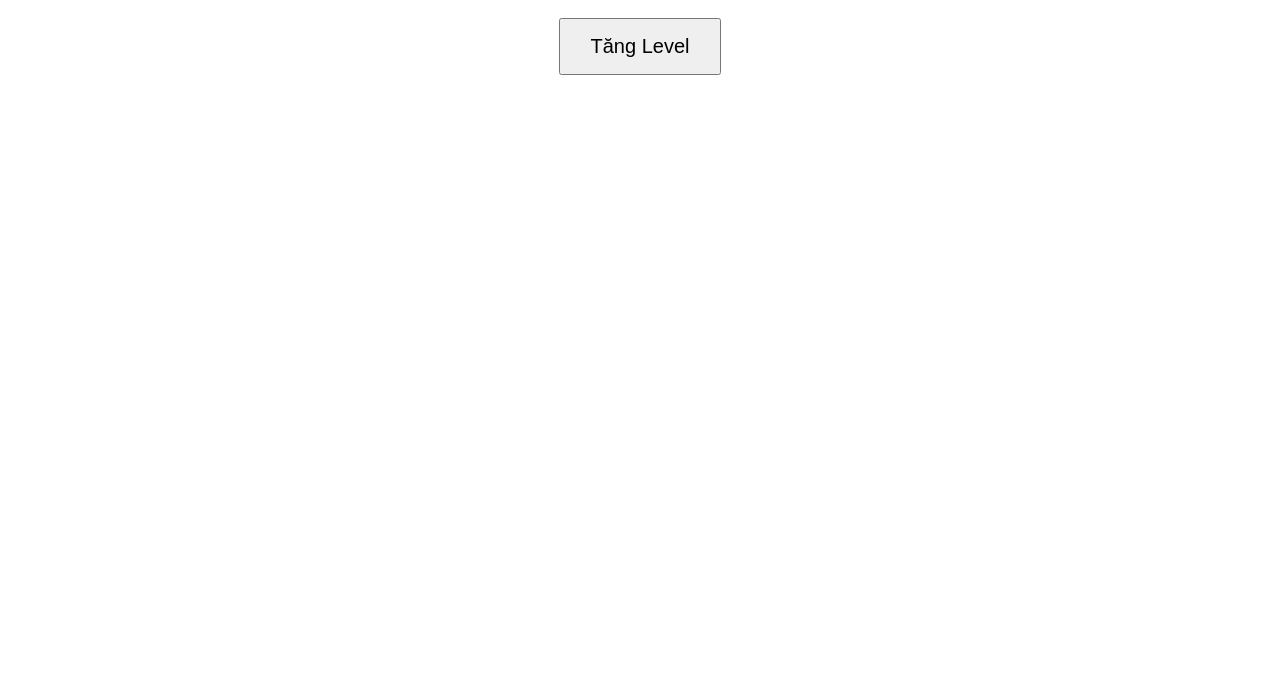
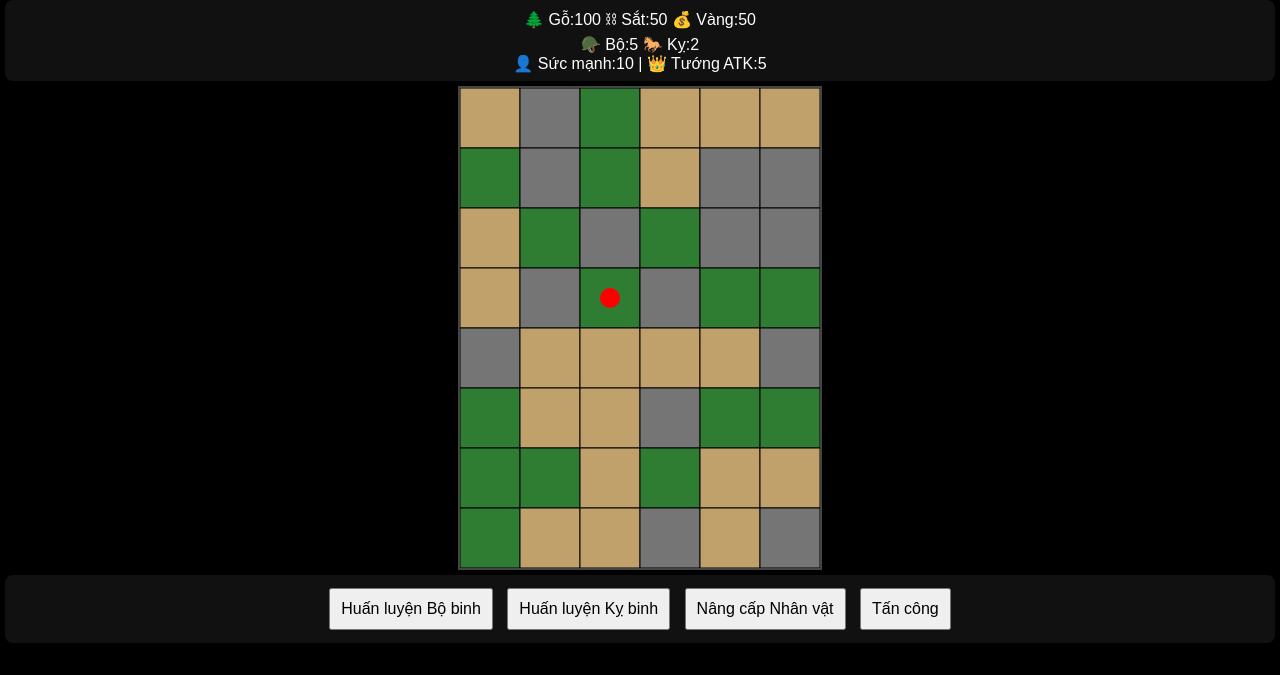
Before and after one commit to chiyendan22-rgb/Public, a plain HTML site: page index.html in a window 1280 px wide. Shown: the part 125-800 px from the top of the page. Drawn offline with Linux system fonts and the light colour scheme.

Commit message:
Add files via upload

```diff
--- a/index.html
+++ b/index.html
@@ -2,33 +2,193 @@
 <html lang="vi">
 <head>
 <meta charset="UTF-8">
-  <title>Game Click Level</title>
+<meta name="viewport" content="width=device-width, initial-scale=1.0">
+<title>Tranh Bá Vô Song</title>
+
 <style>
-    body {
-      font-family: Arial;
-      text-align: center;
-      margin-top: 50px;
+body{
+  margin:0;
+  background:black;
+  color:white;
+  font-family:Arial;
+  text-align:center;
 }
-    button {
-      font-size: 20px;
-      padding: 15px 30px;
+
+/* INTRO */
+#intro{
+  position:fixed;
+  inset:0;
+  background:black;
+  display:flex;
+  align-items:center;
+  justify-content:center;
+  z-index:10;
+  animation:fadeOut 4s forwards;
+}
+#intro h1{
+  color:red;
+  font-size:40px;
+  text-shadow:0 0 20px orange,0 0 40px red;
+  animation:fire 1s infinite alternate;
+}
+@keyframes fire{
+  from{ text-shadow:0 0 10px red;}
+  to{ text-shadow:0 0 30px orange;}
+}
+@keyframes fadeOut{
+  0%,70%{opacity:1}
+  100%{opacity:0;visibility:hidden}
+}
+
+/* UI */
+button{
+  padding:10px;
+  margin:5px;
+  font-size:16px;
+}
+canvas{
+  background:#2b2b2b;
+  display:block;
+  margin:auto;
+  border:2px solid #444;
+}
+.panel{
+  background:#111;
+  padding:8px;
+  margin:5px;
+  border-radius:8px;
 }
 </style>
 </head>
+
 <body>
 
-  <h1>🎮 Tranh Bá Vô Song</h1>
-  <p>Level: <span id="level">1</span></p>
+<div id="intro"><h1>TRẠNH BÁ VÔ SONG</h1></div>
 
-  <button onclick="upLevel()">Tăng Level</button>
+<h2>Tranh Bá Vô Song</h2>
+
+<button onclick="mute()">Cài đặt (Âm thanh)</button>
+
+<div class="panel" id="info"></div>
+
+<canvas id="game" width="360" height="480"></canvas>
+
+<div class="panel">
+<button onclick="train('bo')">Huấn luyện Bộ binh</button>
+<button onclick="train('ky')">Huấn luyện Kỵ binh</button>
+<button onclick="upgradeHero()">Nâng cấp Nhân vật</button>
+<button onclick="attackCity()">Tấn công</button>
+</div>
+
+<audio id="click" src="https://cdn.pixabay.com/audio/2022/03/10/audio_2d68c8b6df.mp3"></audio>
+<audio id="war" src="https://cdn.pixabay.com/audio/2021/08/04/audio_3c6c81e95c.mp3"></audio>
 
 <script>
-    let level = 1;
+/* ===== DATA ===== */
+let go=100, sat=50, vang=50;
+let bo=5, ky=2;
+let heroPower=10;
+let general={level:1, atk:5, hp:100};
 
-    function upLevel() {
-      level++;
-      document.getElementById("level").innerText = level;
+let enemyCity=60;
+
+/* ===== SAVE / LOAD ===== */
+function saveGame(){
+  localStorage.setItem("tranhba_save",JSON.stringify({
+    go,sat,vang,bo,ky,heroPower,general,enemyCity
+  }));
 }
+function loadGame(){
+  let s=localStorage.getItem("tranhba_save");
+  if(s){
+    let d=JSON.parse(s);
+    Object.assign(window,d);
+  }
+}
+
+/* ===== UI ===== */
+function updateUI(){
+  document.getElementById("info").innerHTML=
+  `🌲 Gỗ:${go} ⛓ Sắt:${sat} 💰 Vàng:${vang}<br>
+   🪖 Bộ:${bo} 🐎 Kỵ:${ky}<br>
+   👤 Sức mạnh:${heroPower} | 👑 Tướng ATK:${general.atk}`;
+}
+function play(id){document.getElementById(id).play();}
+function mute(){document.querySelectorAll("audio").forEach(a=>a.muted=!a.muted);}
+
+/* ===== ACTION ===== */
+function train(type){
+  play("click");
+  if(type=="bo" && go>=10){go-=10;bo++;}
+  if(type=="ky" && go>=20){go-=20;ky++;}
+  updateUI(); saveGame();
+}
+function upgradeHero(){
+  play("click");
+  if(vang>=10){
+    vang-=10;
+    heroPower+=2;
+    updateUI(); saveGame();
+  }
+}
+function armyPower(){
+  return bo*2 + ky*4 + heroPower + general.atk;
+}
+function attackCity(){
+  play("war");
+  if(armyPower()>enemyCity){
+    alert("🏆 Chiếm thành! Cướp tài nguyên");
+    go+=30; vang+=20;
+    enemyCity+=20;
+  }else{
+    alert("❌ Thất bại! Mất quân");
+    bo=Math.max(0,bo-2);
+  }
+  updateUI(); saveGame();
+}
+
+/* ===== MAP ===== */
+const canvas=document.getElementById("game");
+const ctx=canvas.getContext("2d");
+const tile=60;
+const mapW=6, mapH=8;
+let map=[];
+for(let y=0;y<mapH;y++){
+  map[y]=[];
+  for(let x=0;x<mapW;x++) map[y][x]=Math.floor(Math.random()*3);
+}
+let player={x:2,y:3};
+
+canvas.addEventListener("touchstart",e=>{
+  let t=e.touches[0];
+  let x=Math.floor((t.clientX-canvas.offsetLeft)/tile);
+  let y=Math.floor((t.clientY-canvas.offsetTop)/tile);
+  if(x>=0&&y>=0&&x<mapW&&y<mapH){player.x=x;player.y=y;}
+});
+
+function drawMap(){
+  for(let y=0;y<mapH;y++)for(let x=0;x<mapW;x++){
+    ctx.fillStyle=["#2e7d32","#757575","#c0a16b"][map[y][x]];
+    ctx.fillRect(x*tile,y*tile,tile,tile);
+    ctx.strokeRect(x*tile,y*tile,tile,tile);
+  }
+}
+function drawPlayer(){
+  ctx.fillStyle="red";
+  ctx.beginPath();
+  ctx.arc(player.x*tile+30,player.y*tile+30,10,0,Math.PI*2);
+  ctx.fill();
+}
+function render(){
+  ctx.clearRect(0,0,360,480);
+  drawMap(); drawPlayer();
+}
+setInterval(render,1000/30);
+
+/* INIT */
+loadGame();
+updateUI();
+setInterval(saveGame,5000);
 </script>
 
 </body>
```
Lines whose indentation alone changed are shown as unchanged.
